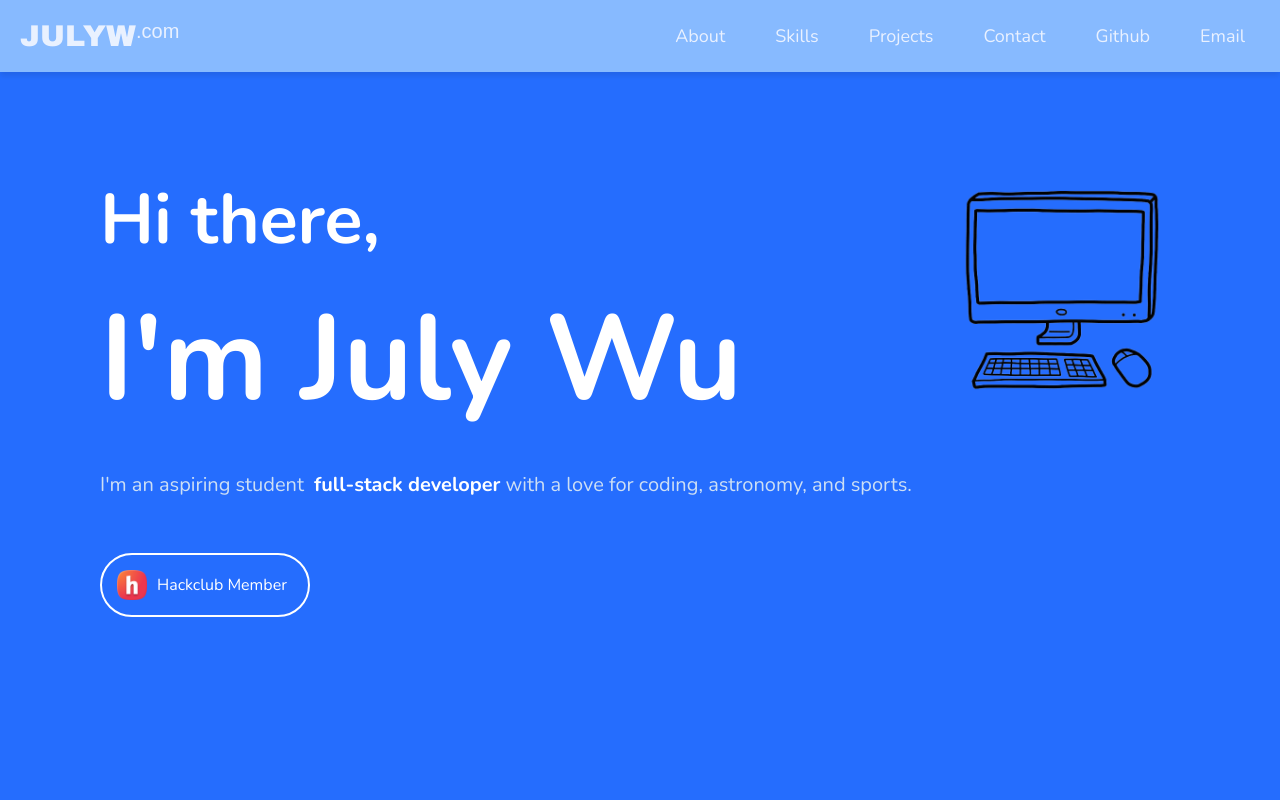
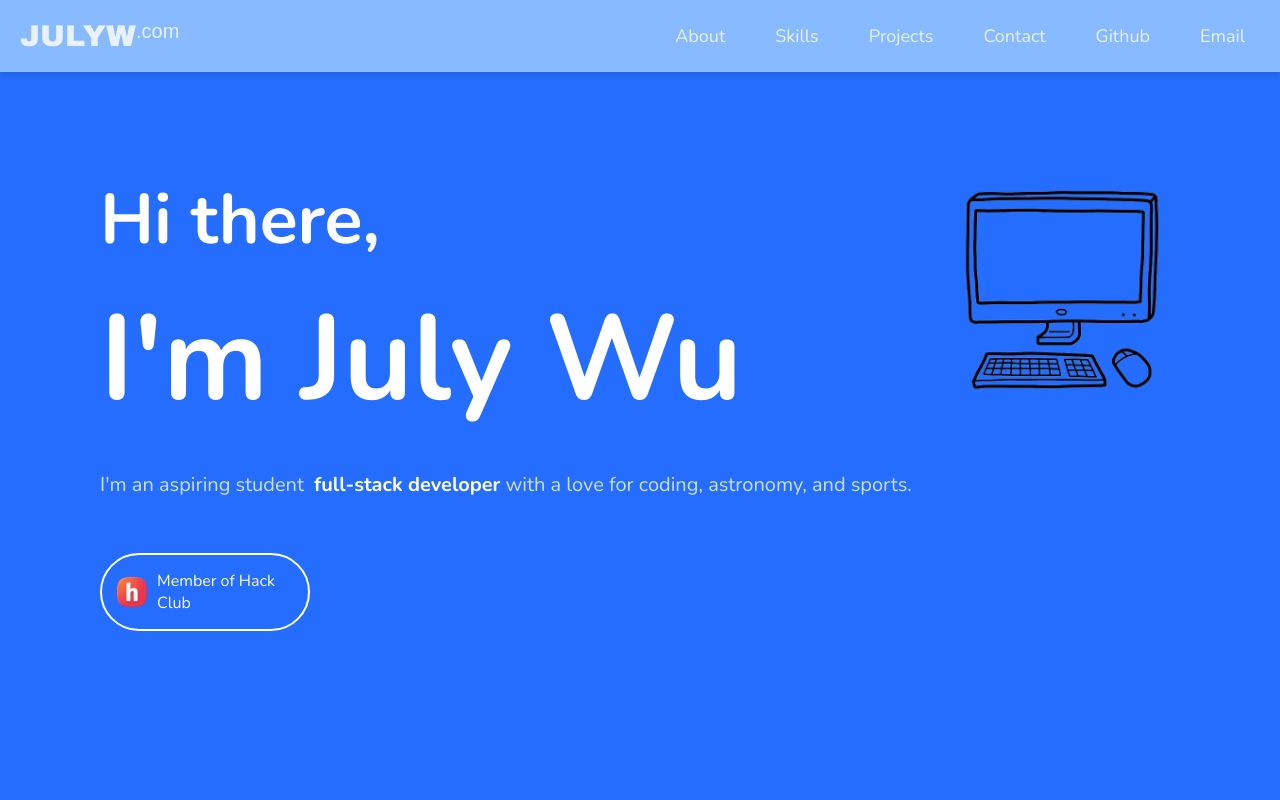
Before and after one commit to JLW-7/PORTFOLIO-julyw.com, a plain HTML site: page index.html in a window 1280 px wide. Shown: the top 800 px of the page. Drawn offline with nearby package versions, Linux system fonts and the light colour scheme.

Commit message:
update hackclub member button words

```diff
--- a/index.html
+++ b/index.html
@@ -40,7 +40,7 @@
         </div>
         <a href="https://hackclub.com/" target="_blank" class="org-button">
           <img src="assets/images/hackclub-logo.png" alt="hackclub logo">
-          Hackclub Member
+          Member of Hack Club
         </a>
       </div>
       <img src="assets/images/computer-removebg-preview.png" alt="cute computer cartoon">
```
